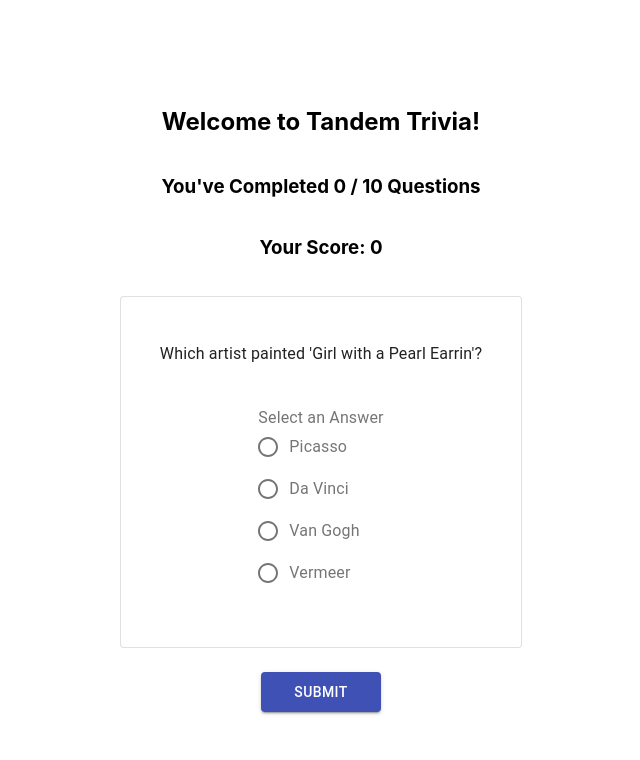
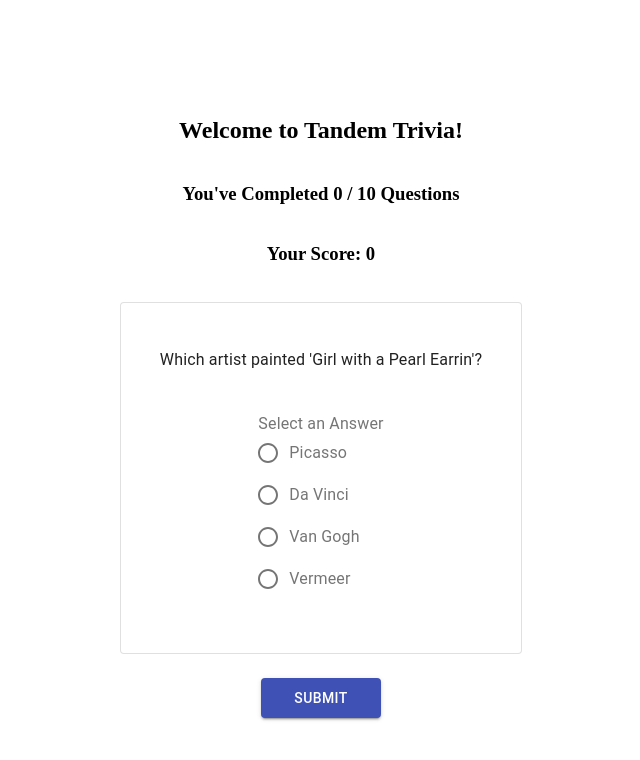
Before and after one commit to luckster8089/tandemChallenge, a React (Create React App) app: page /tandemTrivia in a window 1280 px wide. Shown: the top 760 px of the page, without its empty margins (319-959 px from the left). Built offline with nearby package versions, Linux system fonts and the light colour scheme.

Commit message:
Start with create-react-app

```diff
--- a/src/TriviaAnswerForm.js
+++ b/src/TriviaAnswerForm.js
@@ -1,4 +1,4 @@
-import React, { useEffect } from 'react';
+import React from 'react';
 import { withStyles } from '@material-ui/core/styles';
 import Button from '@material-ui/core/Button';
 import Radio from '@material-ui/core/Radio';
@@ -10,7 +10,6 @@
 import CardContent from '@material-ui/core/CardContent';
 import Typography from '@material-ui/core/Typography';
 import styles from './styles/TriviaQuestionsStyles.js'
-import { QuestionAnswerSharp } from '@material-ui/icons';
 
 function TriviaAnswerForm({ classes, handleSubmit, question, error, value, handleChange, answers }) {
 
--- a/src/TriviaGame.js
+++ b/src/TriviaGame.js
@@ -1,4 +1,4 @@
-import React, { useState } from 'react';
+import React from 'react';
 import { withStyles } from '@material-ui/styles';
 import TriviaQuestions from './TriviaQuestions';
 import styles from './styles/TriviaGameStyles';
--- a/src/index.css
+++ /dev/null
@@ -1,13 +0,0 @@
-body {
-  margin: 0;
-  font-family: -apple-system, BlinkMacSystemFont, 'Segoe UI', 'Roboto', 'Oxygen',
-    'Ubuntu', 'Cantarell', 'Fira Sans', 'Droid Sans', 'Helvetica Neue',
-    sans-serif;
-  -webkit-font-smoothing: antialiased;
-  -moz-osx-font-smoothing: grayscale;
-}
-
-code {
-  font-family: source-code-pro, Menlo, Monaco, Consolas, 'Courier New',
-    monospace;
-}
--- a/src/index.js
+++ b/src/index.js
@@ -1,6 +1,5 @@
 import React from 'react';
 import ReactDOM from 'react-dom';
-import './index.css';
 import App from './App';
 
 ReactDOM.render(
```
